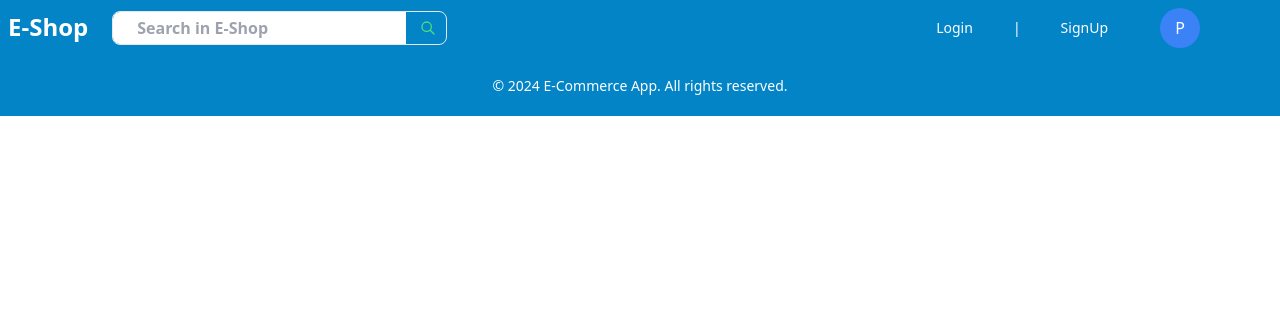
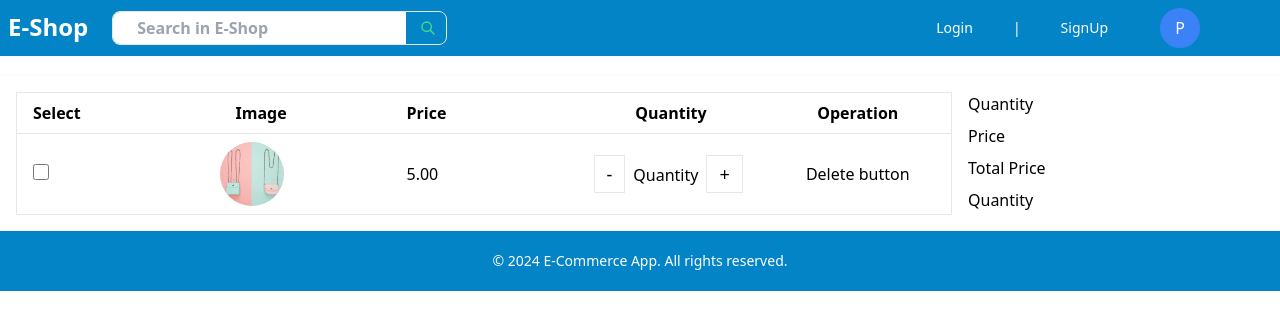
Before and after one commit to merosansar/ReactAndAsp.netCoreProject-OnlineShopping, a React (Vite) app in the folder onlineshoppingreactandasp.netcore.client/: page /Cartitemlist in a window 1280 px wide. Shown: the top 330 px of the page. Built offline with nearby package versions, Linux system fonts and the light colour scheme.

Commit message:
CartItem Page added in the client side in react

```diff
--- a/onlineshoppingreactandasp.netcore.client/src/App.jsx
+++ b/onlineshoppingreactandasp.netcore.client/src/App.jsx
@@ -22,6 +22,8 @@ import CategoryList from './Component/Category/CategoryList';
 import CreateProduct from './Component/Product/CreateProduct';
 import AddCart from './Component/Product/AddCart';
 import CreateProductDetails from './Component/ProductDetails/CreateProductDetails';
+import CartItem from './Component/Cart/CartItem';
+
 /*import ToggleButton from './Component/ToggleButton/ToggleButton';*/
 
 
@@ -68,7 +70,10 @@ const App = () => {
             <div>
                 <NavBar /> {/* Navbar will always be displayed */}
                 <Routes>
-                    <Route path="/" element={<HomePage  />} />
+                     <Route path="/" element={<HomePage  />} />
+                     <Route path="/Cartitemlist" element={<CartItem  />} />
+
+
                     <Route path="/ProductDetails" element={<CreateProductDetails />} />
                     <Route path="/createproduct" element={<CreateProduct />} />
                     <Route path="/addcart" element={<AddCart />} />
--- /dev/null
+++ b/onlineshoppingreactandasp.netcore.client/src/Component/Cart/CartItem.jsx
@@ -0,0 +1,46 @@
+import React from "react";
+
+
+const CartItem = () => {
+    return (
+        <div className="flex items-start flex-row shadow mt-5 p-4 w-full">
+            <div className="w-3/4">
+                <table className="table-fixed w-full border border-collapse">
+                    <thead>
+                        <tr className="border-b">
+                            <th className="text-left px-4 py-2 font-semibold">Select</th>
+                            <th className="text-left px-8 py-2 font-semibold">Image</th>
+                            <th className="text-left px-4 py-2 font-semibold">Price</th>
+                            <th className="text-center px-4 py-2 font-semibold">Quantity</th>
+                            <th className="text-center px-4 py-2 font-semibold">Operation</th>
+                        </tr>
+                    </thead>
+                    <tbody>
+                        <tr className="border-b">
+                            <td className="px-4 py-2"><input type="checkbox" className="w-4 h-4 text-blue-600 bg-gray-100 border-gray-300 rounded focus:ring-blue-500" /></td>
+                            <td className="px-4 py-2">
+                                <img src="/bags.jpg" className="w-16 h-16 object-cover cursor-pointer rounded-full" alt="Product" />
+                            </td>
+                            <td className="px-4 py-2">5.00</td>
+                            <td className="px-4 py-2 ">
+                                <button className="border px-3 py-1 text-lg">-</button>
+                                <span className="px-2">Quantity</span>
+                                <button className="border px-3 py-1 text-lg">+</button>
+                            </td>
+                            <td className="px-4 py-2 text-center">Delete button</td>
+                        </tr>
+
+                    </tbody>
+                </table>
+            </div>
+            <div className="flex flex-col items-start justify-start w-1/4 px-4 space-y-2">
+                <div>Quantity</div>
+                <div>Price</div>
+                <div>Total Price</div>
+                <div>Quantity</div>
+            </div>
+        </div>
+    );
+};
+
+export default CartItem;
--- a/onlineshoppingreactandasp.netcore.client/src/Component/Footer/Footer.jsx
+++ b/onlineshoppingreactandasp.netcore.client/src/Component/Footer/Footer.jsx
@@ -4,7 +4,7 @@ import React from 'react';
 
 const Footer = () => {
     return (
-        <footer className=" bottom-0 mb-0 pb-0  mx-0 w-full flex flex-col justify-center py-2  text-white  text-center mt-0 pt-0  ">
+        <footer className="bottom-0 mb-0 pb-0  mx-0 w-full flex flex-col justify-center py-2   text-white   text-center mt-0 pt-0  ">
 
             <div>
             {/*    <div className="bg-gray-100 px-3 py-7 ">*/}
--- a/onlineshoppingreactandasp.netcore.client/src/Component/Product/AddCart.jsx
+++ b/onlineshoppingreactandasp.netcore.client/src/Component/Product/AddCart.jsx
@@ -22,8 +22,8 @@ const AddCart = () => {
         <div className="flex flex-col  bg-white   px-20 mx-10">
         <div className="flex justify-center p-6">
             {/* Left side: Product Image */}
-            <div className="w-1/4">
-                <div className="flex flex-col items-center space-y-4">
+                <div className="w-1/4 border border-gray-200 shadow hover:shadow-lg transition-shadow duration-300  p-2 ">
+                    <div className="flex flex-col items-center space-y-4 ">
                     {/* Main Product Image */}
                     <img
                             src={product.imageUrl}
@@ -163,7 +163,7 @@ const AddCart = () => {
                 </div>
 
                 {/* Action Buttons */}
-                <div className="mt-4 flex space-x-4">
+                <div className="mt-4 flex space-x-4 mb-10">
                         <button className="bg-sky-500 text-white px-10 py-1 rounded hover:bg-sky-600">Buy Now</button>
                         <button className="bg-orange-500 text-white px-10 py-1 rounded hover:bg-orange-600">Add to Cart</button>
 
```
Also changed, not shown: 2 other files (tests, documents, lock files or other folders).
